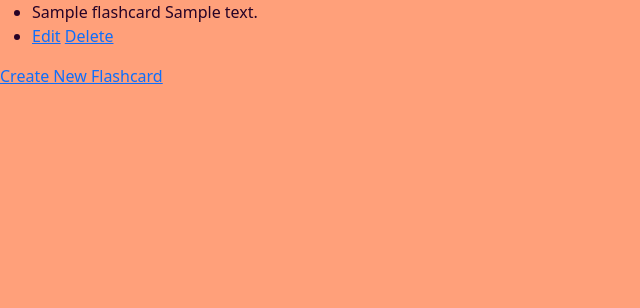
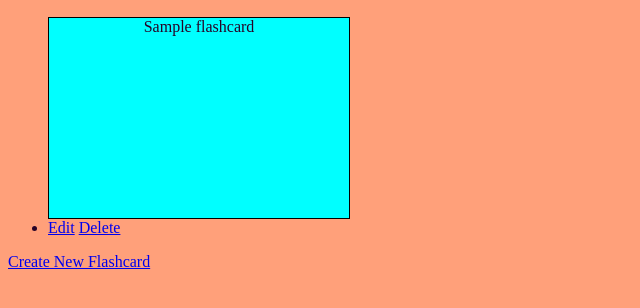
Before and after one commit to Momentum-Team-20/django-flashcards-team-blossom, a Django app: page /flashcards/1 in a window 1280 px wide. Shown: the part 110-418 px from the top of the page, without its empty margins (0-640 px from the left). Run offline with Django 4.2, Linux system fonts and the light colour scheme; tables that the repository leaves empty hold one stand-in row (values such as "Sample post").

Commit message:
added css to make cards flip and added login users direct line in settings.py

```diff
--- a/config/settings.py
+++ b/config/settings.py
@@ -126,3 +126,5 @@ STATICFILES_DIRS = [BASE_DIR / 'static']
 DEFAULT_AUTO_FIELD = 'django.db.models.BigAutoField'
 
 AUTH_USER_MODEL = 'flashcards.User'
+
+LOGIN_REDIRECT_URL = '/'
--- a/flashcards/templates/base.html
+++ b/flashcards/templates/base.html
@@ -2,21 +2,16 @@
 
 <!DOCTYPE html>
 <html lang="en">
-
-<head>
-    <meta charset="UTF-8">
-    <meta name="viewport" content="width=device-width, initial-scale=1.0">
-    <link rel="stylesheet" href="https://cdn.jsdelivr.net/npm/bootstrap@5.1.3/dist/css/bootstrap.min.css"
-        integrity="sha384-1BmE4kWBq78iYhFldvKuhfTAU6auU8tT94WrHftjDbrCEXSU1oBoqyl2QvZ6jIW3" crossorigin="anonymous">
-    <link rel="stylesheet" href="{% static 'styles.css' %}">
+  <head>
+    <meta charset="UTF-8" />
+    <meta name="viewport" content="width=device-width, initial-scale=1.0" />
+    <link rel="stylesheet" href="{% static 'styles.css' %}" />
 
     <title>Flashcards</title>
-</head>
+  </head>
 
-<body>
+  <body>
     <a href="{% url 'home' %}">Home</a>
-    {% block content %}
-    {% endblock %}
-</body>
-
+    {% block content %} {% endblock %}
+  </body>
 </html>
--- a/flashcards/templates/flashcards/cards.html
+++ b/flashcards/templates/flashcards/cards.html
@@ -4,7 +4,14 @@
 <p>Deck: {{ deck.title }}</p>
 <ul>
   {% for flashcard in flashcards %}
-  <li>{{ flashcard.question }} {{ flashcard.answer }}</li>
+
+  <div class="flashcard">
+    <div class="flashcard-inner">
+      <div class="flashcard-question">{{ flashcard.question }}</div>
+      <div class="flashcard-answer">{{ flashcard.answer }}</div>
+    </div>
+  </div>
+
   <li>
     <a href="{% url 'edit_flashcard' flashcard.pk %}">Edit</a>
     <a href="{% url 'delete_flashcard' flashcard.pk %}">Delete</a>
--- a/flashcards/views.py
+++ b/flashcards/views.py
@@ -38,14 +38,16 @@ def create_new_flashcard(request):
 
 def edit_flashcard(request, pk):
     flashcard = get_object_or_404(Flashcard, pk=pk)
+    decks = Deck.objects.filter
+
     if request.method == 'POST':
         form = FlashcardForm(request.POST, instance=flashcard)
         if form.is_valid():
             form.save()
-            return redirect('home')
+            return render(request, 'flashcards/cards.html', {'form': form})
     else:
         form = FlashcardForm(instance=flashcard)
-    return render(request, 'flashcards/edit_flashcard.html', {'form': form})
+    return render(request, 'flashcards/index.html', {'decks': decks})
 # <django.db.models.query_utils.DeferredAttribute object at 0x1028eb110>
 
 
--- a/static/styles.css
+++ b/static/styles.css
@@ -2,3 +2,39 @@ body {
     background-color: lightsalmon;
     color: rgb(39, 3, 39);
 }
+
+.flashcard {
+    width: 300px;
+    height: 200px;
+    border: 1px solid black;
+    text-align: center;
+}
+
+.flashcard-inner {
+    position: relative;
+    width: 100%;
+    height: 100%;
+    text-align: center;
+    transition: transform 0.8s;
+}
+
+.flashcard:hover .flashcard-inner {
+   transform: rotateY(180deg)
+}
+
+
+.flashcard-question {
+    background-color: aqua;
+}
+
+.flashcard-answer {
+    background-color: blueviolet;
+    transform: rotateY(180deg)
+}
+
+.flashcard-question, .flashcard-answer {
+    position: absolute;
+    width: 100%;
+    height: 100%;
+    backface-visibility: hidden;
+}
```
